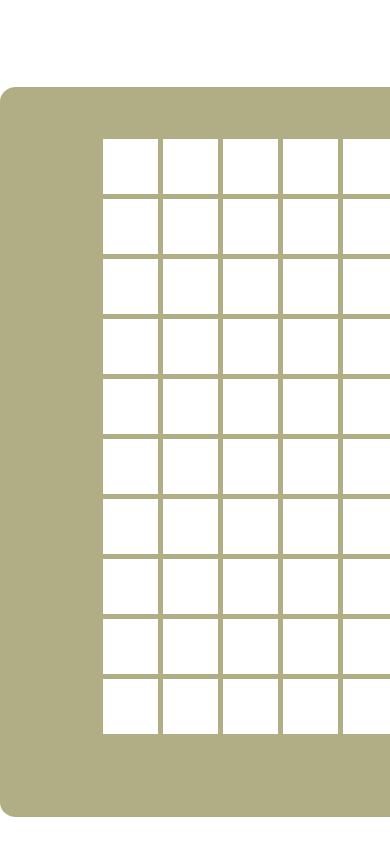
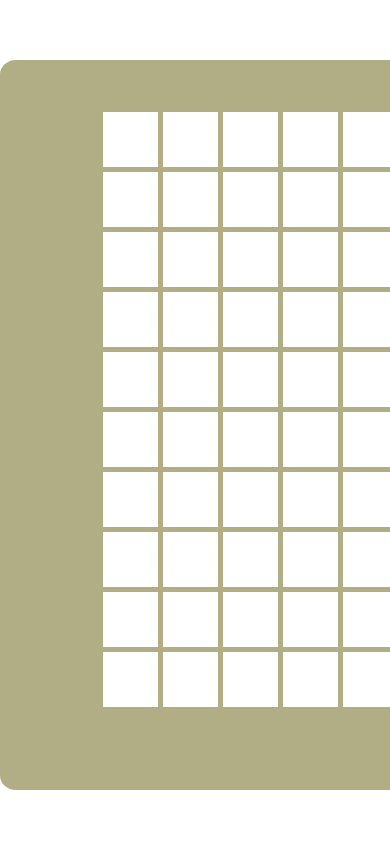
Before and after one commit to TheKinDAO/TheKinDAO.github.io, a plain HTML site: page ChangeMaker/index.html in a window 390 px wide. Shown: the top 856 px of the page. Drawn offline with Linux system fonts and the light colour scheme.

Commit message:
test mobile version #32

```diff
--- a/ChangeMaker/preferred.css
+++ b/ChangeMaker/preferred.css
@@ -73,7 +73,7 @@ select {
 @media only screen and (max-width: 600px){
   .container {
     position: relative;
-    top: 30;
+    top: 3;
     display: flex;
     background: #b1ad84;
     align-content: center;
```
